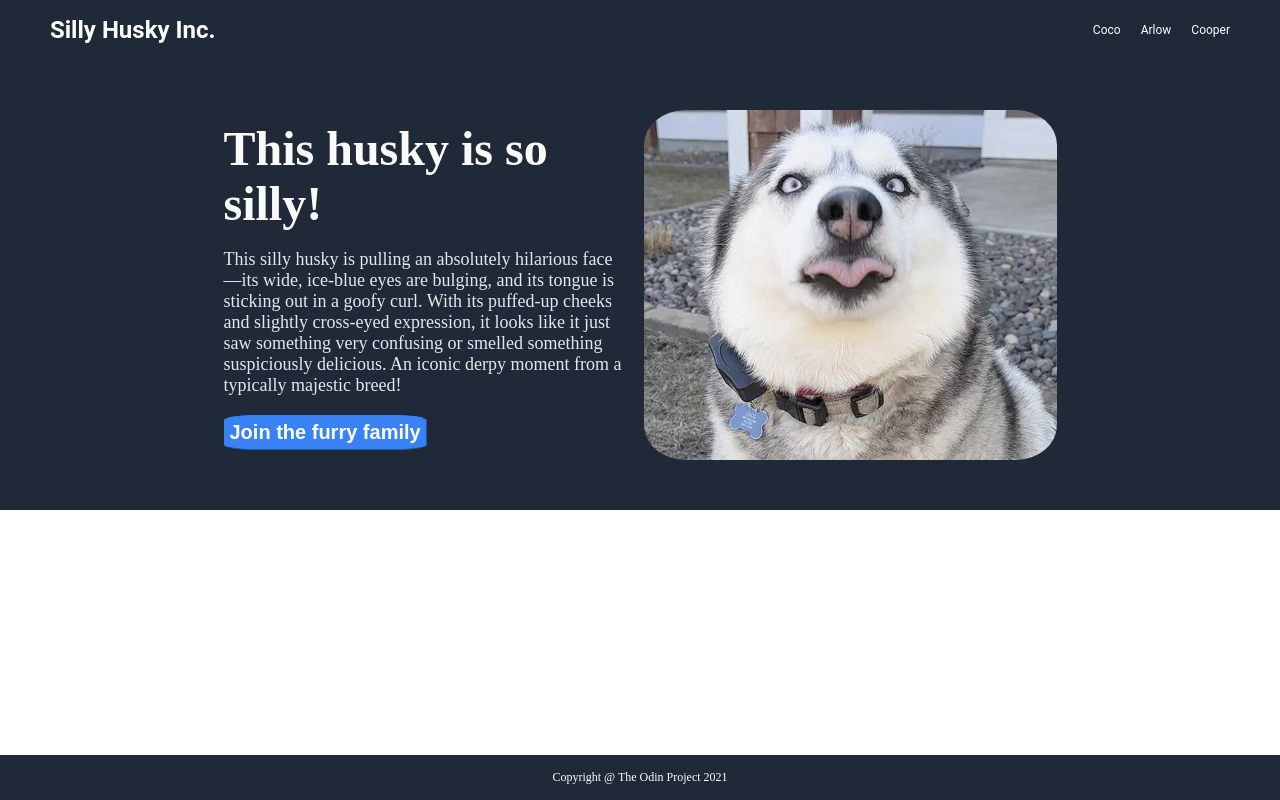
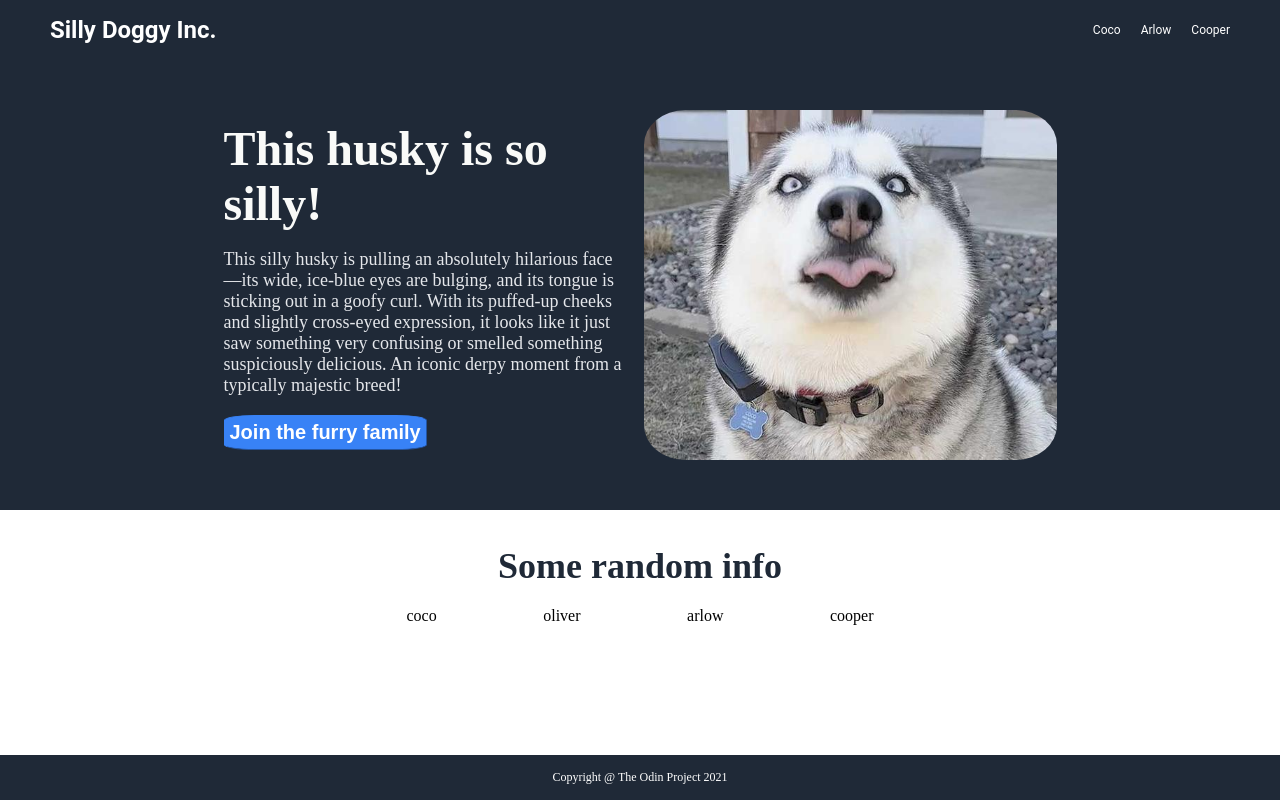
Before and after one commit to WilJoyaa/odin-landing, a plain HTML site: page index.html in a window 1280 px wide. Drawn offline with Linux system fonts and the light colour scheme.

Commit message:
Random Info
added random information section and created the flex boxes the begin filling with information and added some basic styling so far

```diff
--- a/index.html
+++ b/index.html
@@ -11,7 +11,7 @@
     <body>
 
     <div class="header">
-    <div> <h1>Silly Husky Inc.</h1> </div>
+    <div> <h1>Silly Doggy Inc.</h1> </div>
     <div class="headlinks">
         <a href="#">Coco</a>
         <a href="#">Arlow</a>
@@ -38,6 +38,29 @@
                 </div>
             </div>
         </div>
+        <div class="info">
+            <div class="info container">
+                <div class="info text">
+                    Some random info
+                </div>
+                <div class="sections">
+                    <div class="boxes">
+                        <div class="coco">
+                            coco
+                        </div>
+                        <div class="oliver">
+                            oliver
+                        </div>
+                        <div class="arlow">
+                            arlow
+                        </div>
+                        <div class="cooper">
+                            cooper
+                        </div>
+                    </div>
+                </div>
+            </div>
+        </div>
     </div>
 
     <div class="footer">
--- a/landingstyle.css
+++ b/landingstyle.css
@@ -105,3 +105,37 @@ a {
     border-color: #3882f6;
     border-radius: 15%;
 }
+
+.info {
+    display: flex;
+    flex-direction: column;
+    flex: 1 1 auto;
+    align-items: center;
+}
+
+.info.container {
+    display: flex;
+    flex-direction: column;
+    flex: 0 0 auto;
+    gap: 20px;
+    padding-top: 35px;
+}
+
+.info.text {
+    font-size: 36px;
+    color: #1F2937;
+    font-weight: 900;
+}
+
+.sections {
+    display: flex;
+    flex: 0 1 auto;
+    width: 600px;
+}
+
+.boxes {
+    display: flex;
+    justify-content: space-evenly;
+    gap: 40px;
+    flex: 1;
+}
```
